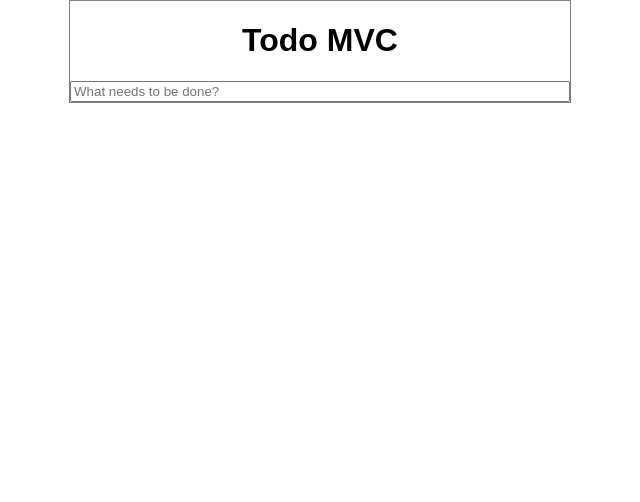
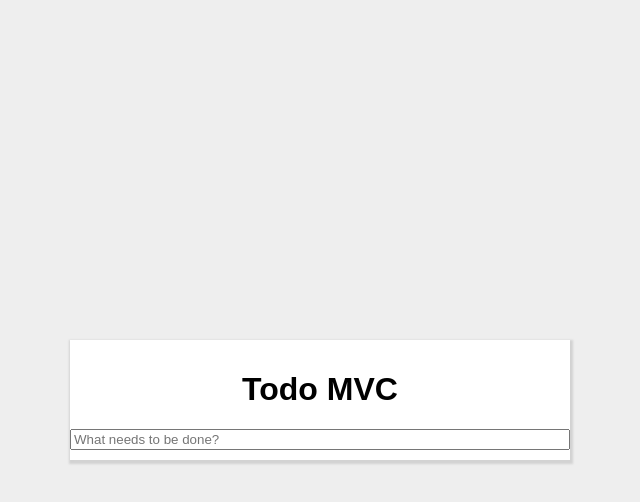
Before and after one commit to northwestbased/react-todo, a React app: page / in a window 1280 px wide. Shown: the top 502 px of the page, without its empty margins (320-960 px from the left). Built offline with nearby package versions, Linux system fonts and the light colour scheme.

Commit message:
added some more styles

```diff
--- a/src/App.scss
+++ b/src/App.scss
@@ -1,8 +1,29 @@
+html {
+	min-height:100%;
+	height:100%;
+}
+
+body {
+	background: #EEE;
+	min-height:100%;
+	height:100%;
+
+}
+#root {
+	display: flex;
+    align-items: center;
+    justify-content: center;
+	min-height:100%;
+	height:100%;
+}
 .App {
+	background:white;
+	padding:10px 0px;
 	width:500px;
 	max-width:100%;
 	margin:auto;
-	border:1px solid gray;
+	box-shadow: 1px 2px 2px 2px rgba(100, 100, 100, .2);
+
 
 	header {
 		h1 {
@@ -14,10 +35,16 @@
 		}
 	}
 	.todo {
-		border-top:1px solid gray;
-		border-bottom:1px solid gray;
-		padding:4px;
+		padding:6px;
 		display:flex;
+
+		.title {
+			overflow-wrap:break-word;
+			max-width:90%;
+		}
+		& + .todo {
+			border-top:1px solid #CCC;
+		}
 		.x {
 			margin-left:auto;
 			font-weight:bold;
--- a/src/Todo.js
+++ b/src/Todo.js
@@ -11,7 +11,7 @@ class Todo extends Component {
 	  type="checkbox"
 	  checked={this.props.todoState.completed}
         />
-        <span
+  <span
 	  className={"title " + (this.props.todoState.completed ? "completed" : "")}
 	  onDoubleClick={this.props.beginEditing}
 	  contentEditable={(this.props.todoState.isEditing ? 'true' : '')}
```
